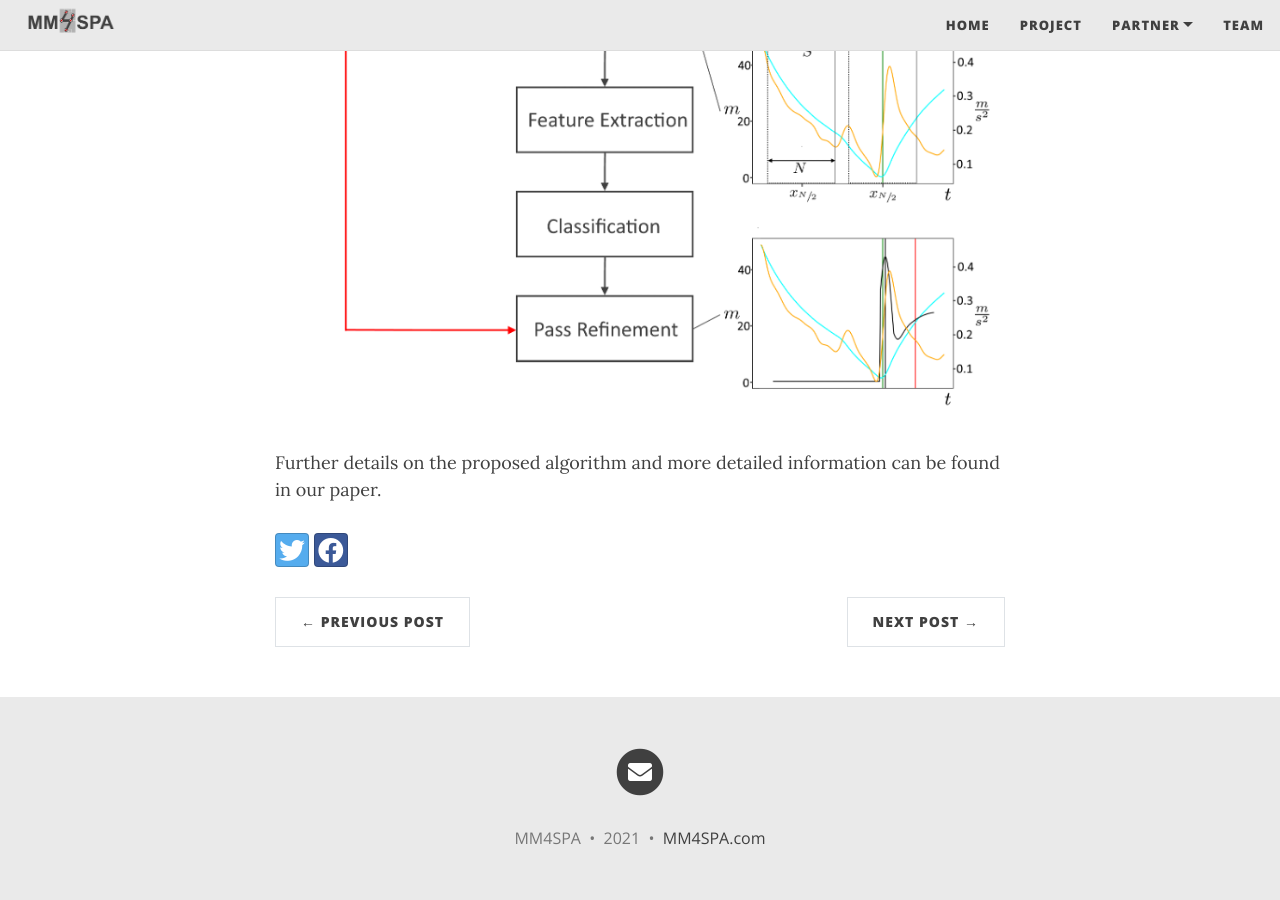
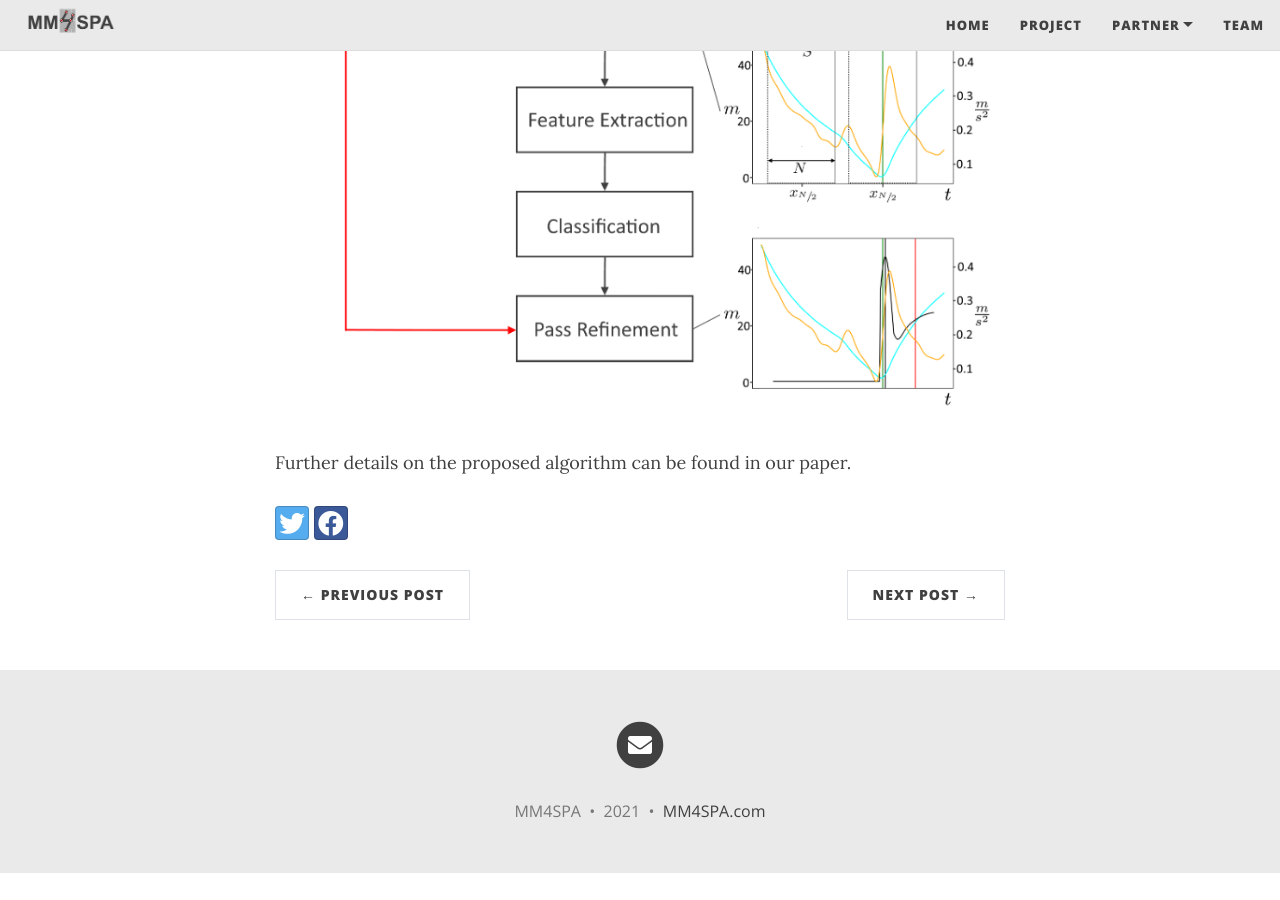
Before and after one commit to MartinWohlan/prototyp_officia_website, a Jekyll site: the page built from _posts/2021-08-20-Synchronization-of-Event-and-Spatiotemporal-Data-in-Soccer.md, in a window 1280 px wide and 900 px high, scrolled down 2217 px. Built offline with Jekyll 4.4.1, drawn with Linux system fonts in a browser that asks for light colours; nearby versions of some CDN libraries; after the commit the page ends 3090 px from its top, so only the background shows below that.

Commit message:
Suggestions for improvement Henrik

```diff
--- a/_posts/2021-08-20-Synchronization-of-Event-and-Spatiotemporal-Data-in-Soccer.md
+++ b/_posts/2021-08-20-Synchronization-of-Event-and-Spatiotemporal-Data-in-Soccer.md
@@ -20,4 +20,4 @@ In the future, we assume a more significant improvement when utilizing data from
 
 ![Algorithm](../assets/img/pass_refinement_algorithm.png){: .mx-auto.d-block :}
 
-Further details on the proposed algorithm and more detailed information can be found in our paper.
+Further details on the proposed algorithm can be found in our paper.
```
